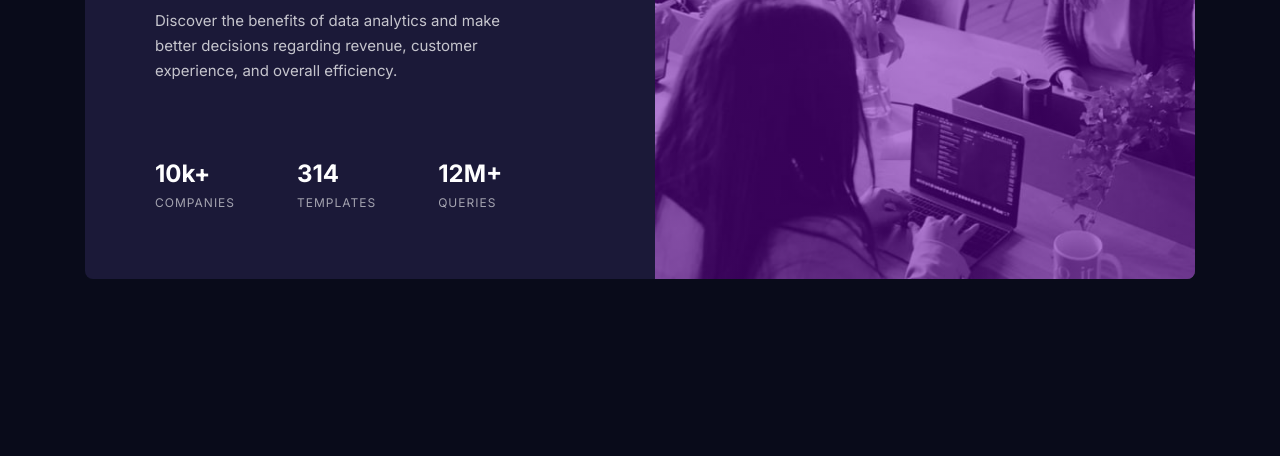
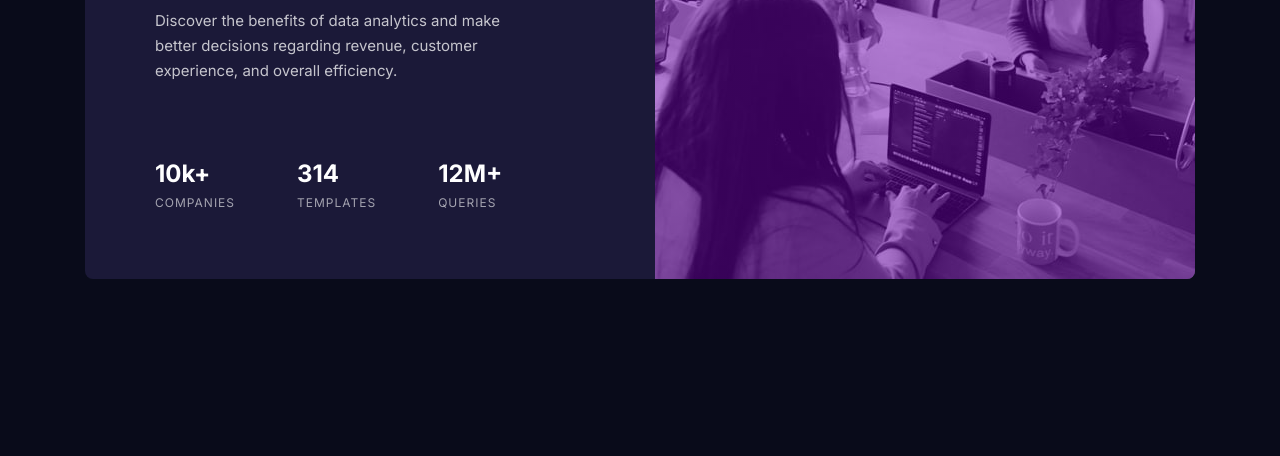
Before and after one commit to tomasdunik/frontend-mentor__stats-preview-card-component, a plain HTML site: page index.html in a window 1280 px wide. Shown: the part 344-800 px from the top of the page. Drawn offline with Linux system fonts and the light colour scheme.

Commit message:
change img desktop

```diff
--- a/responsive.css
+++ b/responsive.css
@@ -62,4 +62,11 @@
   .highlighted {
     color: var(--clr-accent);
   }
+  .image {
+    background-image: linear-gradient(
+        rgba(107, 0, 173, 0.5) 100%,
+        rgba(0, 0, 0, 0.1) 100%
+      ),
+      url("./images/image-header-desktop.jpg");
+  }
 }
```
